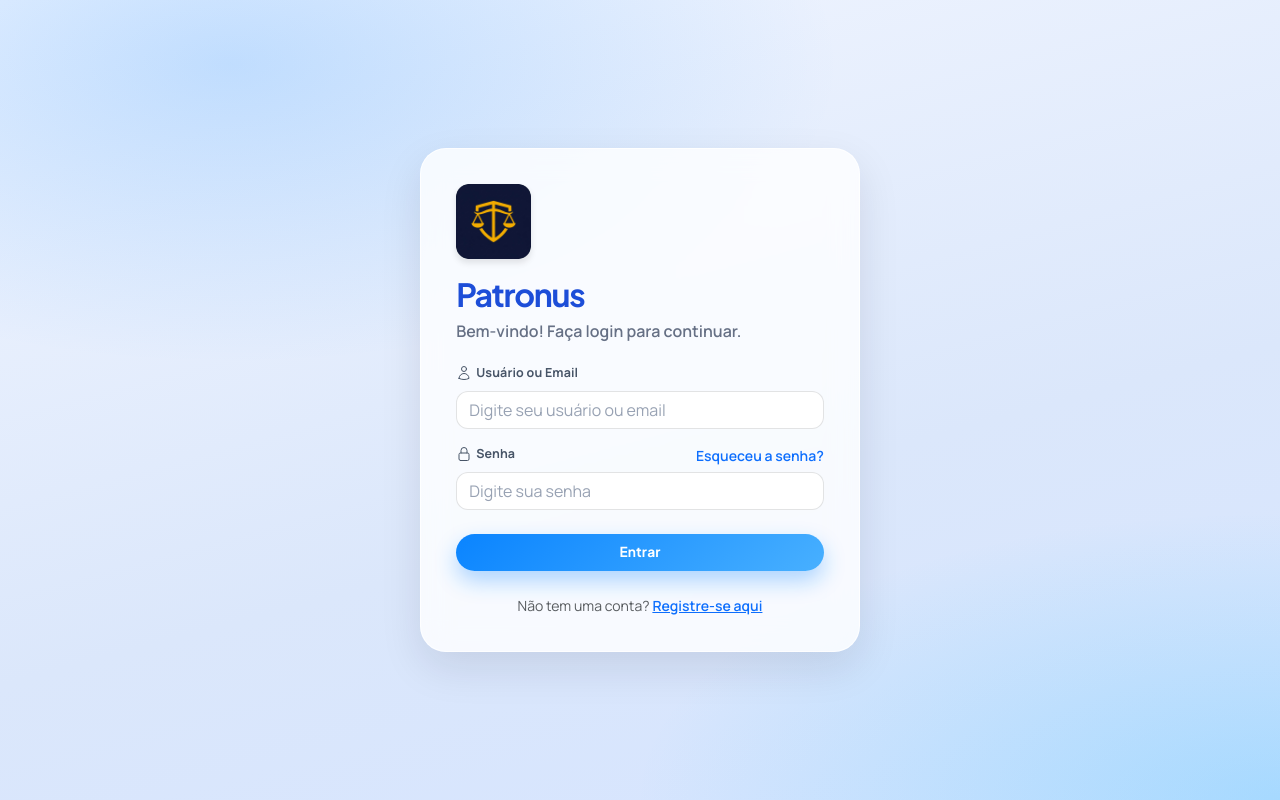
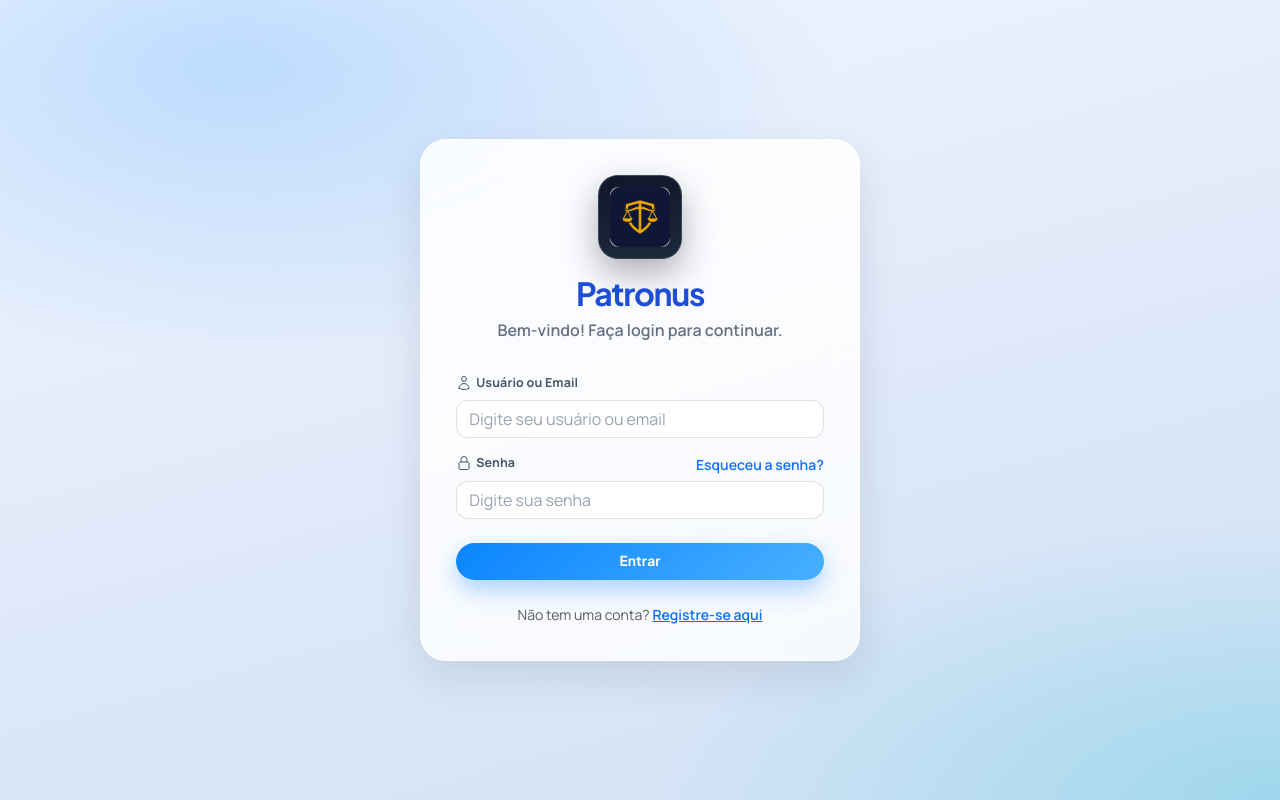
Before and after one commit to AlissonLGoncalves/app-gestao-advocacia, a React (Vite) app in the folder gestao_advocacia_vite/: page /login in a window 1280 px wide. Built offline with nearby package versions, Linux system fonts and the light colour scheme; no server answers.

Commit message:
feat(ui): refina estetica profissional e centraliza icone no login

```diff
--- a/gestao_advocacia_vite/src/index.css
+++ b/gestao_advocacia_vite/src/index.css
@@ -3,6 +3,11 @@
 :root {
   --canvas-top: #f7f8fa;
   --canvas-bottom: #eceff4;
+  --sidebar-bg: #13171f;
+  --sidebar-bg-soft: #1a202b;
+  --sidebar-line: rgba(255, 255, 255, 0.11);
+  --sidebar-text: #d4d9e4;
+  --sidebar-muted: #9ca7bb;
   --glass: rgba(255, 255, 255, 0.74);
   --glass-strong: rgba(255, 255, 255, 0.9);
   --line: rgba(17, 24, 39, 0.09);
@@ -46,8 +51,9 @@ body {
   -webkit-font-smoothing: antialiased;
   -moz-osx-font-smoothing: grayscale;
   background:
-    radial-gradient(80% 50% at 10% 0%, rgba(10, 132, 255, 0.09) 0%, rgba(10, 132, 255, 0) 65%),
-    radial-gradient(70% 50% at 95% 5%, rgba(16, 185, 129, 0.08) 0%, rgba(16, 185, 129, 0) 65%),
+    radial-gradient(80% 50% at 10% 0%, rgba(10, 132, 255, 0.11) 0%, rgba(10, 132, 255, 0) 66%),
+    radial-gradient(70% 50% at 95% 5%, rgba(6, 182, 212, 0.1) 0%, rgba(6, 182, 212, 0) 66%),
+    linear-gradient(115deg, rgba(255, 255, 255, 0.38) 5%, rgba(255, 255, 255, 0) 35%),
     linear-gradient(180deg, var(--canvas-top) 0%, var(--canvas-bottom) 100%);
 }
 
@@ -75,11 +81,13 @@ body {
   overflow-y: auto;
   overflow-x: hidden;
   border-radius: var(--radius-lg);
-  border: 1px solid var(--line);
-  background: var(--glass);
+  border: 1px solid var(--sidebar-line);
+  background:
+    radial-gradient(150% 90% at 10% 0%, rgba(10, 132, 255, 0.22) 0%, rgba(10, 132, 255, 0) 38%),
+    linear-gradient(180deg, var(--sidebar-bg) 0%, var(--sidebar-bg-soft) 100%);
   backdrop-filter: blur(18px);
   -webkit-backdrop-filter: blur(18px);
-  box-shadow: var(--shadow-sm);
+  box-shadow: 0 20px 46px rgba(2, 6, 23, 0.28);
   transition: transform var(--ease), box-shadow var(--ease);
 }
 
@@ -90,8 +98,8 @@ body {
   margin: 0.8rem;
   padding: 0.95rem;
   border-radius: var(--radius-md);
-  border: 1px solid var(--line-soft);
-  background: linear-gradient(160deg, rgba(255, 255, 255, 0.94), rgba(247, 250, 255, 0.86));
+  border: 1px solid rgba(255, 255, 255, 0.12);
+  background: linear-gradient(160deg, rgba(255, 255, 255, 0.11), rgba(255, 255, 255, 0.06));
 }
 
 .sidebar-brand-icon {
@@ -117,6 +125,7 @@ body {
   font-weight: 700;
   letter-spacing: -0.03em;
   line-height: 1.05;
+  color: #f8fafc;
 }
 
 .sidebar-brand-sub {
@@ -125,7 +134,7 @@ body {
   font-weight: 700;
   letter-spacing: 0.15em;
   text-transform: uppercase;
-  color: var(--text-3);
+  color: var(--sidebar-muted);
 }
 
 .sidebar-nav {
@@ -145,7 +154,7 @@ body {
   text-align: left;
   text-decoration: none;
   cursor: pointer;
-  color: var(--text-2);
+  color: var(--sidebar-text);
   background: transparent;
   font-size: 0.92rem;
   font-weight: 600;
@@ -160,16 +169,16 @@ body {
 }
 
 .sidebar-link:hover {
-  color: var(--text-1);
+  color: #ffffff;
   text-decoration: none;
   transform: translateX(2px);
-  background: rgba(255, 255, 255, 0.75);
+  background: rgba(255, 255, 255, 0.12);
 }
 
 .sidebar-link.active {
-  color: #003e87;
-  background: linear-gradient(135deg, rgba(10, 132, 255, 0.18), rgba(10, 132, 255, 0.1));
-  box-shadow: inset 0 0 0 1px rgba(10, 132, 255, 0.2);
+  color: #ffffff;
+  background: linear-gradient(135deg, rgba(10, 132, 255, 0.42), rgba(6, 182, 212, 0.34));
+  box-shadow: inset 0 0 0 1px rgba(255, 255, 255, 0.15), 0 8px 20px rgba(2, 132, 199, 0.25);
 }
 
 .sidebar-link.active .sidebar-link-icon,
@@ -180,22 +189,22 @@ body {
 .sidebar-footer {
   margin-top: auto;
   padding: 0.8rem;
-  border-top: 1px solid var(--line-soft);
+  border-top: 1px solid rgba(255, 255, 255, 0.12);
 }
 
 .sidebar-footer .sidebar-link {
-  color: #b42318;
+  color: #fecaca;
 }
 
 .sidebar-footer .sidebar-link:hover {
-  background: rgba(217, 45, 32, 0.08);
+  background: rgba(239, 68, 68, 0.2);
 }
 
 .sidebar-copyright {
   margin-top: 0.85rem;
   text-align: center;
   font-size: 0.68rem;
-  color: var(--text-3);
+  color: rgba(212, 217, 228, 0.72);
 }
 
 .app-header {
@@ -206,7 +215,8 @@ body {
   justify-content: space-between;
   border-radius: var(--radius-lg);
   border: 1px solid var(--line);
-  background: var(--glass-strong);
+  background:
+    linear-gradient(120deg, rgba(255, 255, 255, 0.94), rgba(255, 255, 255, 0.84));
   backdrop-filter: blur(12px);
   -webkit-backdrop-filter: blur(12px);
   box-shadow: var(--shadow-xs);
@@ -244,7 +254,8 @@ body {
   overflow-y: auto;
   border-radius: var(--radius-lg);
   border: 1px solid var(--line);
-  background: rgba(255, 255, 255, 0.55);
+  background:
+    linear-gradient(125deg, rgba(255, 255, 255, 0.72), rgba(255, 255, 255, 0.58));
   backdrop-filter: blur(8px);
   -webkit-backdrop-filter: blur(8px);
   padding: 1.35rem;
@@ -257,7 +268,8 @@ body {
 .card {
   border: 1px solid var(--line);
   border-radius: var(--radius-md);
-  background: rgba(255, 255, 255, 0.86);
+  background:
+    linear-gradient(150deg, rgba(255, 255, 255, 0.95), rgba(249, 251, 255, 0.8));
   box-shadow: var(--shadow-xs);
   overflow: hidden;
   transition: transform var(--ease), box-shadow var(--ease), border-color var(--ease);
@@ -422,21 +434,46 @@ body {
   justify-content: center;
   padding: 1.5rem;
   background:
-    radial-gradient(70% 55% at 18% 8%, rgba(10, 132, 255, 0.2), rgba(10, 132, 255, 0) 68%),
-    radial-gradient(70% 50% at 100% 100%, rgba(17, 182, 255, 0.24), rgba(17, 182, 255, 0) 72%),
-    linear-gradient(165deg, #f2f6ff 0%, #dbe7fb 60%, #d5e4ff 100%);
+    radial-gradient(70% 55% at 18% 8%, rgba(10, 132, 255, 0.22), rgba(10, 132, 255, 0) 68%),
+    radial-gradient(70% 50% at 100% 100%, rgba(6, 182, 212, 0.26), rgba(6, 182, 212, 0) 72%),
+    linear-gradient(165deg, #f3f7ff 0%, #dce7f8 60%, #d4e2f5 100%);
 }
 
 .auth-card {
   width: min(100%, 440px);
   padding: 2.2rem;
   border-radius: 26px;
-  border: 1px solid rgba(255, 255, 255, 0.8);
-  background: rgba(255, 255, 255, 0.8);
+  border: 1px solid rgba(255, 255, 255, 0.9);
+  background:
+    linear-gradient(160deg, rgba(255, 255, 255, 0.88), rgba(255, 255, 255, 0.78));
   backdrop-filter: blur(14px);
   -webkit-backdrop-filter: blur(14px);
   box-shadow: var(--shadow-md);
   animation: fade-in-up 420ms cubic-bezier(0.22, 0.8, 0.32, 1);
+}
+
+.auth-brand {
+  text-align: center;
+  margin-bottom: 1.65rem;
+}
+
+.auth-logo-wrap {
+  width: 100%;
+  display: flex;
+  justify-content: center;
+  align-items: center;
+  margin-bottom: 0.95rem;
+}
+
+.auth-logo {
+  width: 84px;
+  height: 84px;
+  object-fit: contain;
+  border-radius: 20px;
+  padding: 0.7rem;
+  background: linear-gradient(170deg, #0f172a, #1e293b);
+  border: 1px solid rgba(255, 255, 255, 0.16);
+  box-shadow: 0 14px 34px rgba(2, 6, 23, 0.32);
 }
 
 .auth-brand h1 {
@@ -444,6 +481,7 @@ body {
   font-family: var(--font-title);
   font-size: 2rem;
   letter-spacing: -0.04em;
+  color: #1d4ed8;
 }
 
 .auth-brand p {
--- a/gestao_advocacia_vite/src/pages/auth/LoginPage.jsx
+++ b/gestao_advocacia_vite/src/pages/auth/LoginPage.jsx
@@ -58,8 +58,10 @@ function LoginPage() {
     <div className="auth-container">
       <div className="auth-card">
         <div className="auth-brand">
-          <img src="/logo.png" alt="Patronus Logo" className="mb-3" style={{ width: '75px', borderRadius: '12px', boxShadow: '0 4px 6px rgba(0,0,0,0.1)' }} />
-          <h1 className="fw-bolder" style={{color: '#1d4ed8'}}>Patronus</h1>
+          <div className="auth-logo-wrap">
+            <img src="/logo.png" alt="Patronus Logo" className="auth-logo" />
+          </div>
+          <h1 className="fw-bolder">Patronus</h1>
           <p>Bem-vindo! Faça login para continuar.</p>
         </div>
         <form onSubmit={handleLogin}>
```
